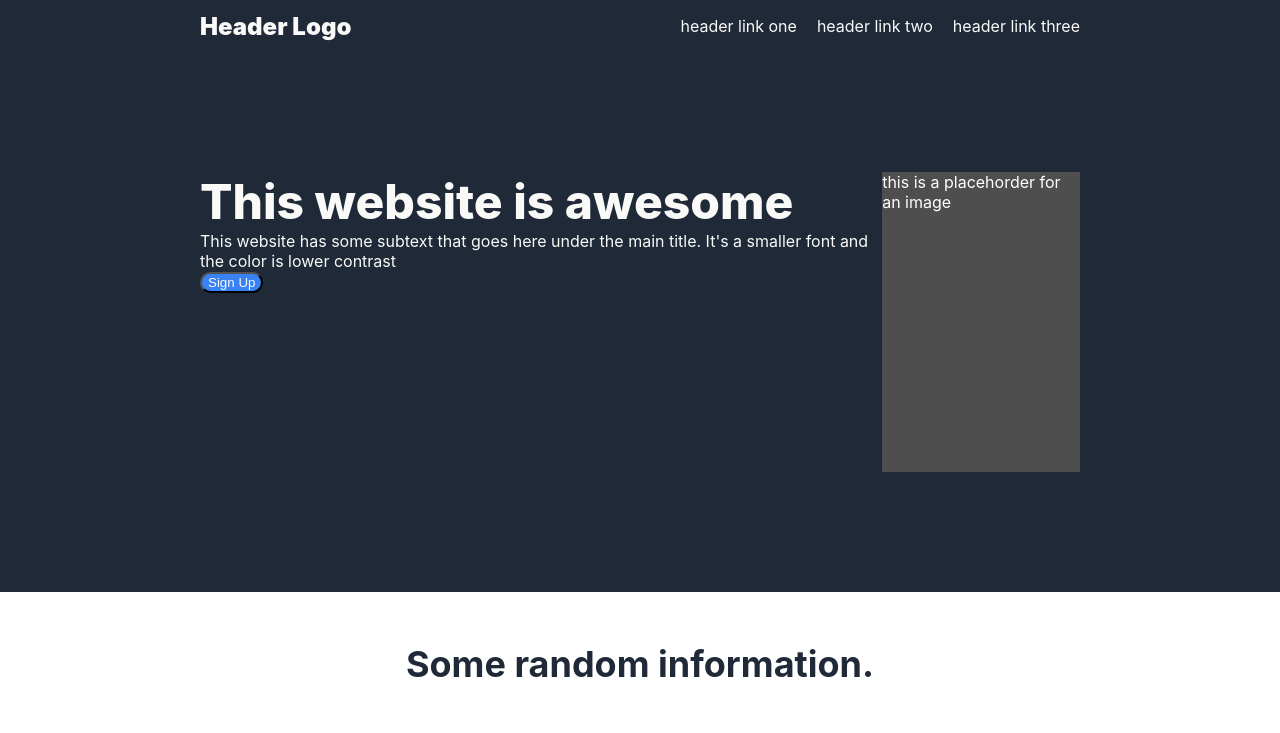
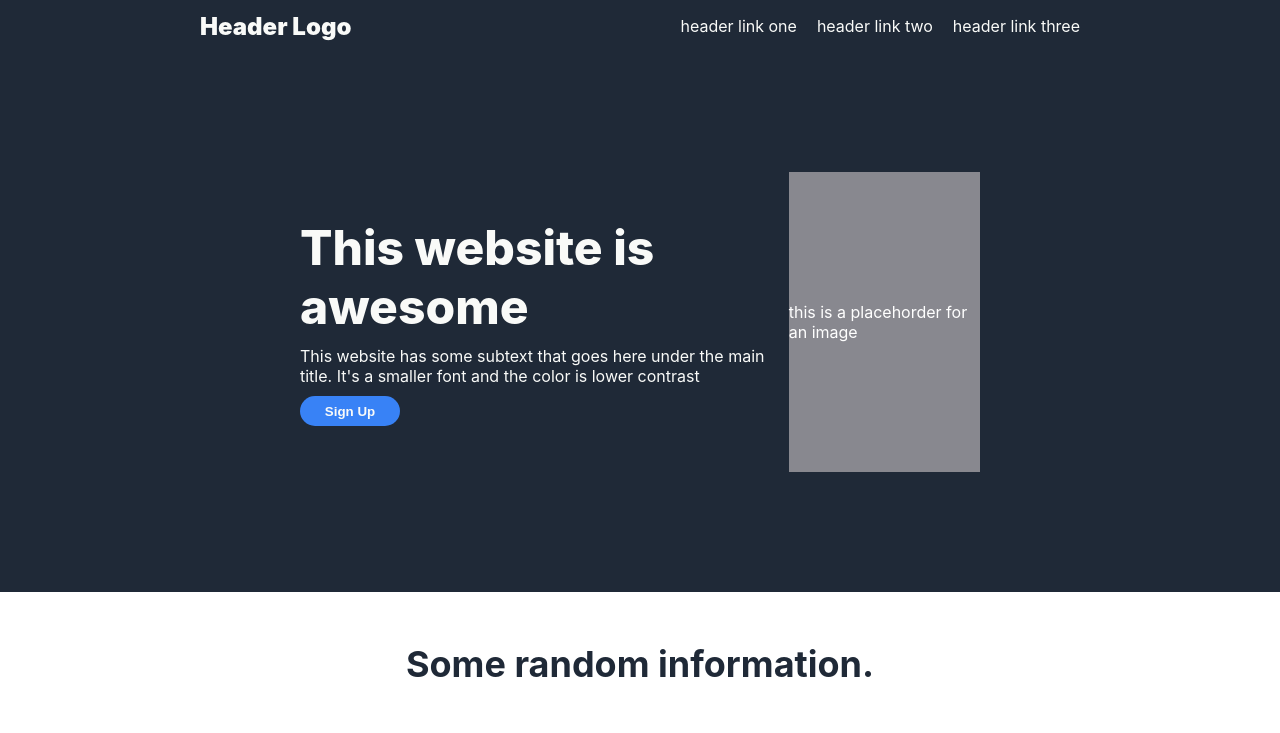
Before and after one commit to arrowoodmd/landing-page, a plain HTML site: page index.html in a window 1280 px wide. Shown: the top 733 px of the page. Drawn offline with Linux system fonts and the light colour scheme.

Commit message:
modified styles.css

```diff
--- a/styles.css
+++ b/styles.css
@@ -7,7 +7,6 @@ body {
 
 .center {
     display: flex;
-    flex-direction: column;
 }
 .header-container {
     background: #1F2937;
@@ -37,13 +36,16 @@ a {
 
 .hero {
     background: #1F2937;
-    padding: 120px 200px;
+    padding: 120px 300px;
     display: flex;
     height: 300px;
 }
 
 .sub-container {
     color: #F9FAF8;
+    display: flex;
+    flex-direction: column;
+    justify-content: center;
 }
 
 .main-title {
@@ -51,15 +53,28 @@ a {
     font-weight: 800;
 }
 
+.text {
+    padding: 10px 0px;
+}
+
 button {
     background: #3882F6;
     color: #F9FAF8;
     border-radius: 15px;
+    border-style: hidden;
+    width: 100px;
+    height: 30px;
+    font-weight: 900;
 }
 
+
 .image  {
-    background-color: rgb(78, 78, 78);
+    background-color: rgb(136, 136, 143);
     color: white;
+    display: flex;
+    align-items: center;
+    width: 50%;
+    justify-content: center;
 }
 
 .container2 {
@@ -113,7 +128,7 @@ button {
     display: flex;
     flex-direction: column;
     height: 400px;
-    padding: 0px 300px;
+    padding: 0px 500px;
 }
 
 .container2 .quote {
```
